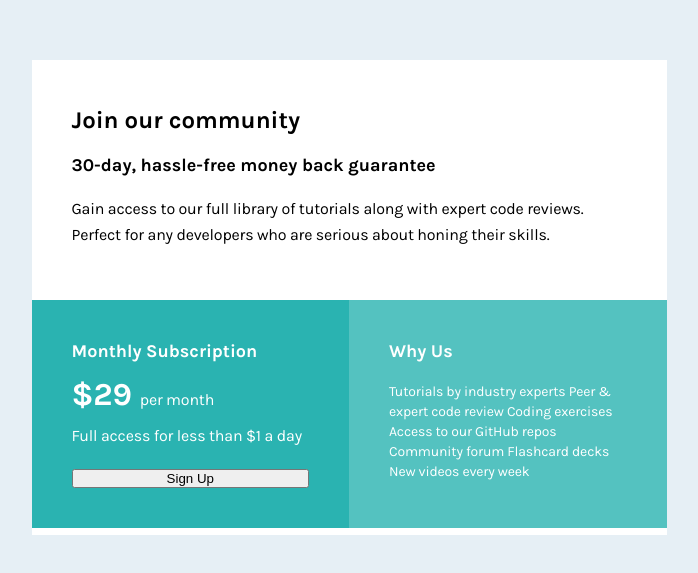
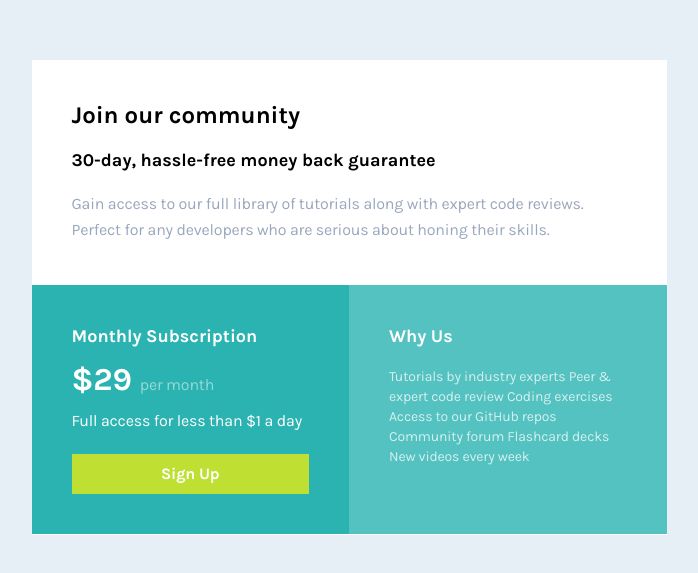
Before and after one commit to Shahbaaz92/single-price-grid-component-master, a plain HTML site: page index.html in a window 1280 px wide. Shown: the part 103-676 px from the top of the page, without its empty margins (291-989 px from the left). Drawn offline with Linux system fonts and the light colour scheme.

Commit message:
Update style.css

```diff
--- a/style.css
+++ b/style.css
@@ -16,7 +16,6 @@ body {
   background-color: #fff;
   max-width: 635px;
   min-height: 475px;
-  height: auto;
   display: flex;
   flex-direction: column;
   justify-content: space-around;
@@ -44,6 +43,9 @@ p {
   line-height: 26px;
   letter-spacing: -0.2px;
 }
+header p {
+  color: #9aa7be;
+}
 
 main {
   display: flex;
@@ -61,7 +63,11 @@ main section:first-of-type {
   width: 50%;
   gap: 20px;
 }
+main section:first-of-type p:first-of-type {
+  color: rgba(255, 255, 255, 0.5);
+}
 .money {
+  color: #fff;
   font-size: 32px;
   font-weight: 700;
 }
@@ -80,4 +86,16 @@ main section:last-of-type {
   font-size: 14px;
   line-height: 20px;
   letter-spacing: -0.17px;
+  color: rgba(255, 255, 255, 0.75);
 }
+button {
+  font-family: inherit;
+  font-size: 16px;
+  font-weight: 700;
+  padding: 10px;
+  line-height: 20px;
+  letter-spacing: -0.17px;
+  border: none;
+  background-color: #c0df33;
+  color: #fff;
+}
```
